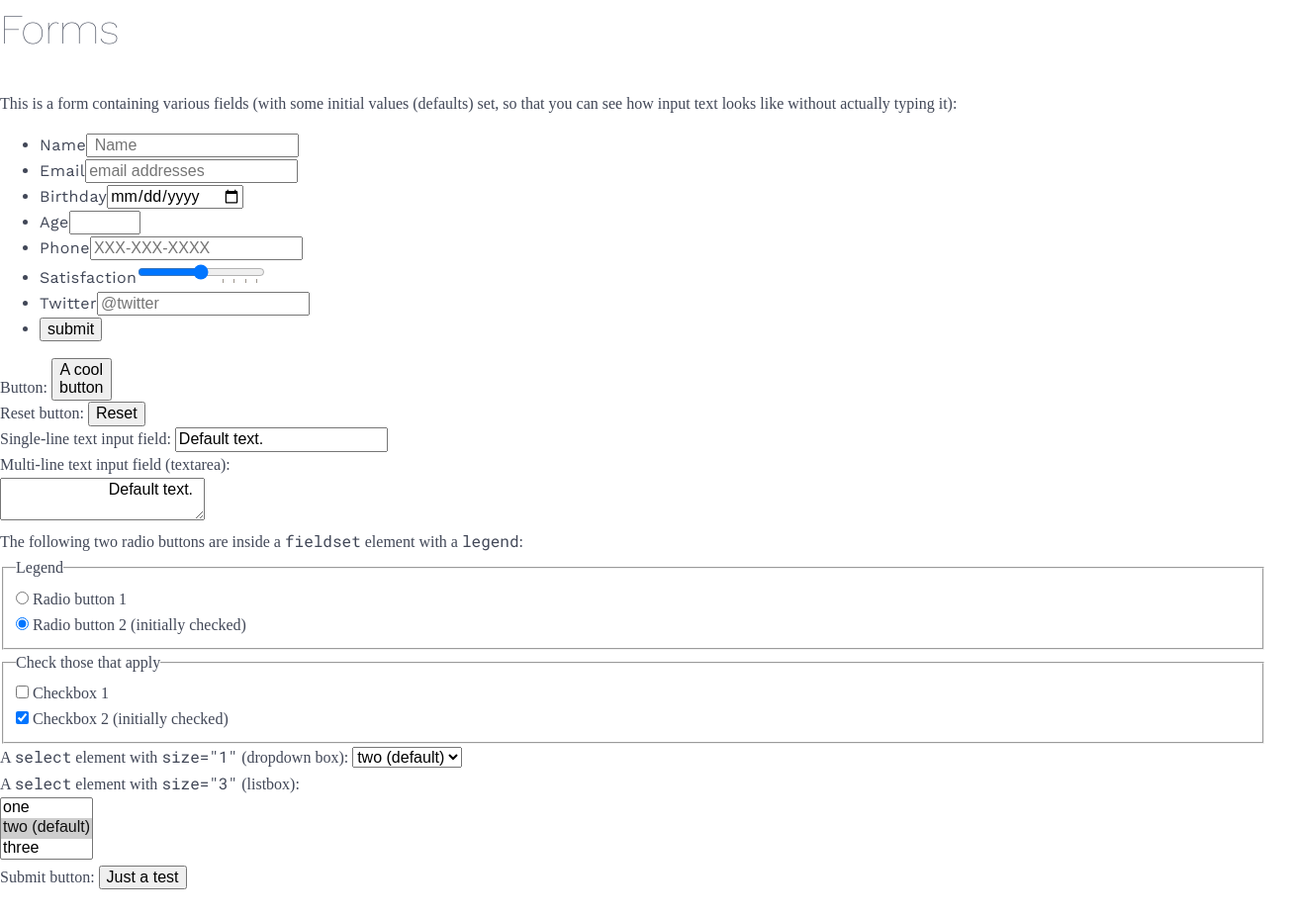
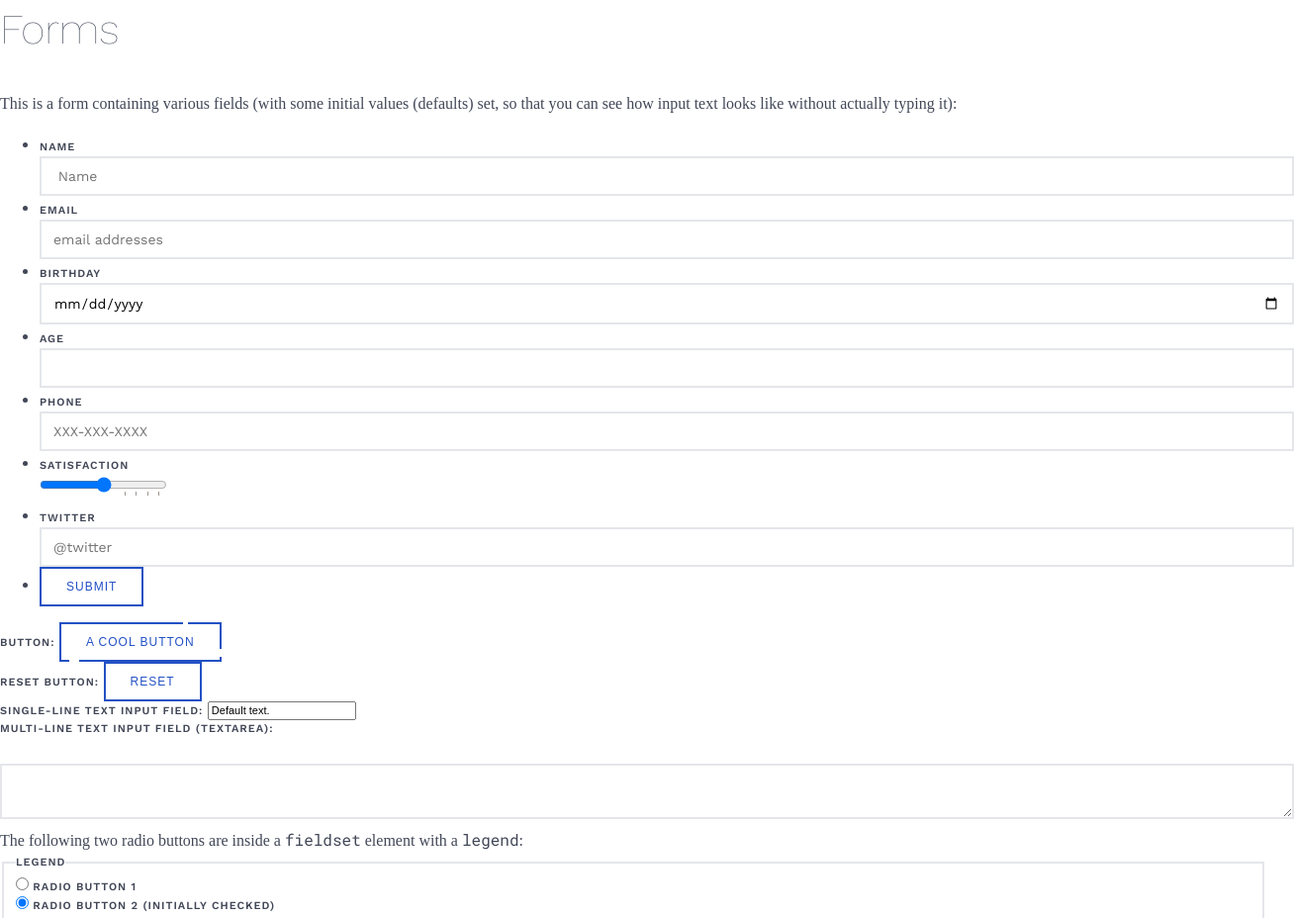
Before and after one commit to RobStino/xwp-ui-components, a plain HTML site: page index.html in a window 1280 px wide. Shown: the part 4151-5079 px from the top of the page at 99% size, 1308 px wide, since content can reach past the window. Drawn offline with nearby package versions, Linux system fonts and the light colour scheme.

Commit message:
Form stlying

```diff
--- a/index.html
+++ b/index.html
@@ -254,15 +254,14 @@
                         </li>
                     </ul>
                     <div><label for="but">Button:
-                        <button id="but" type="submit" name="foo" value="bar">A cool<br>button</button></label>
+                        <button id="but" type="submit" name="foo" value="bar"><em></em>A cool button</button></label>
                     </div>
                     <div><label for="f0">Reset button:
                         <input id="f0" type="reset" name="reset" value="Reset"></label>
                     </div>
                     <div><label for="f1">Single-line text input field: <input id="f1" name="text" size="20" value="Default text."></label></div>
                     <div><label for="f2">Multi-line text input field (textarea):</label><br>
-                        <textarea id="f2" name="textarea" rows="2" cols="20">
-                        Default text.
+                        <textarea id="f2" name="textarea" rows="2">
                         </textarea>
                     </div>
                     <div>The following two radio buttons are inside
--- a/scss/styles.scss
+++ b/scss/styles.scss
@@ -8,6 +8,11 @@ $color-grey-dark: #8f9297;
 $color-grey: #bcc0c9;
 $color-grey-light: #e4e6ea;
 
+$transition: 0.4s;
+
+* {
+	transition: $transition;
+}
 body {
 	color: $color-grey-blue;
 	font-size: 16px;
@@ -133,3 +138,113 @@ address {
 	font-style: normal;
 }
 // Form Markup
+label,
+legend {
+	display: block;
+	font-size: 11px;
+	font-family: $font-body;
+	font-weight: 600;
+	text-transform: uppercase;
+	letter-spacing: 1px;
+}
+fieldset {
+	border: 2px solid $color-grey-light;
+}
+input[type="text"],
+input[type="email"],
+input[type="password"],
+input[type="date"],
+input[type="number"],
+input[type="tel"],
+textarea {
+	width: 100%;
+	font-size: 14px;
+	font-family: $font-body;
+	border: 2px solid $color-grey-light;
+	padding: 10px 12px;
+}
+input:hover,
+textarea:hover {
+	border-color: $color-grey;
+}
+input:focus,
+textarea:focus {
+	border-color: $color-blue;
+	outline: none;
+}
+button,
+input[type="submit"],
+input[type="reset"],
+.button {
+	position: relative;
+	color: $color-blue;
+	background-color: transparent;
+	border: 2px solid $color-blue;
+	padding: 0 25px;
+	line-height: 3em;
+	cursor: pointer;
+	font-size: 12px;
+	text-transform: uppercase;
+	letter-spacing: 1px;
+}
+button:hover,
+input[type="submit"]:hover,
+input[type="reset"]:hover,
+.button:hover {
+	background-color: $color-blue;
+	color: #fff;
+}
+// Notes that input fields can't have before or after psuedo selectors, so the following doesn't work on input[type=""]
+button:before,
+.button:before {
+	content: "";
+	width: 5px;
+	height: 2px;
+	right: 20%;
+	top:-2px;
+	display: block;
+	position: absolute;
+	background-color: #fff;
+	transition: $transition;
+}
+button:after,
+.button:after {
+	content: "";
+	width: 10px;
+	height: 2px;
+	left: 5%;
+	bottom:-2px;
+	display: block;
+	position: absolute;
+	background-color: #fff;
+	transition: $transition;
+}
+button em,
+.button em {
+	content: "";
+	width: 2px;
+	height: 8px;
+	right: -2px;
+	bottom: 10%;
+	display: block;
+	position: absolute;
+	background-color: #fff;
+	transition: $transition;
+}
+button:hover:before,
+.button:hover:before {
+	right: 110%;
+	width: 0px;
+
+}
+button:hover:after,
+.button:hover:after {
+	left: 100%;
+	width: 0px;
+}
+button:hover em,
+.button:hover em {
+	height: 0px;
+	right: -2px;
+	bottom: 100%;
+}
```
Also changed, not shown: css/styles.css.
